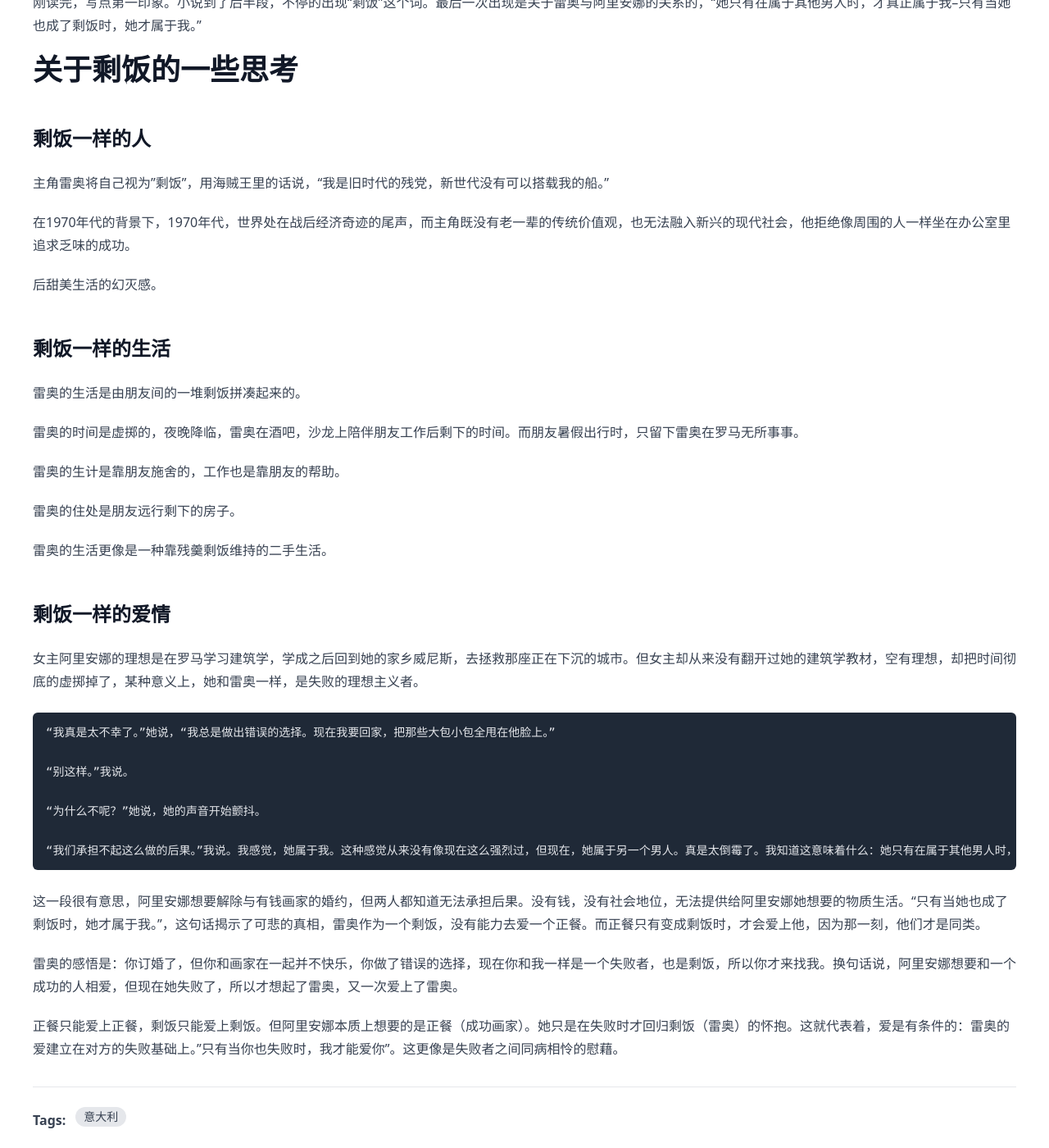
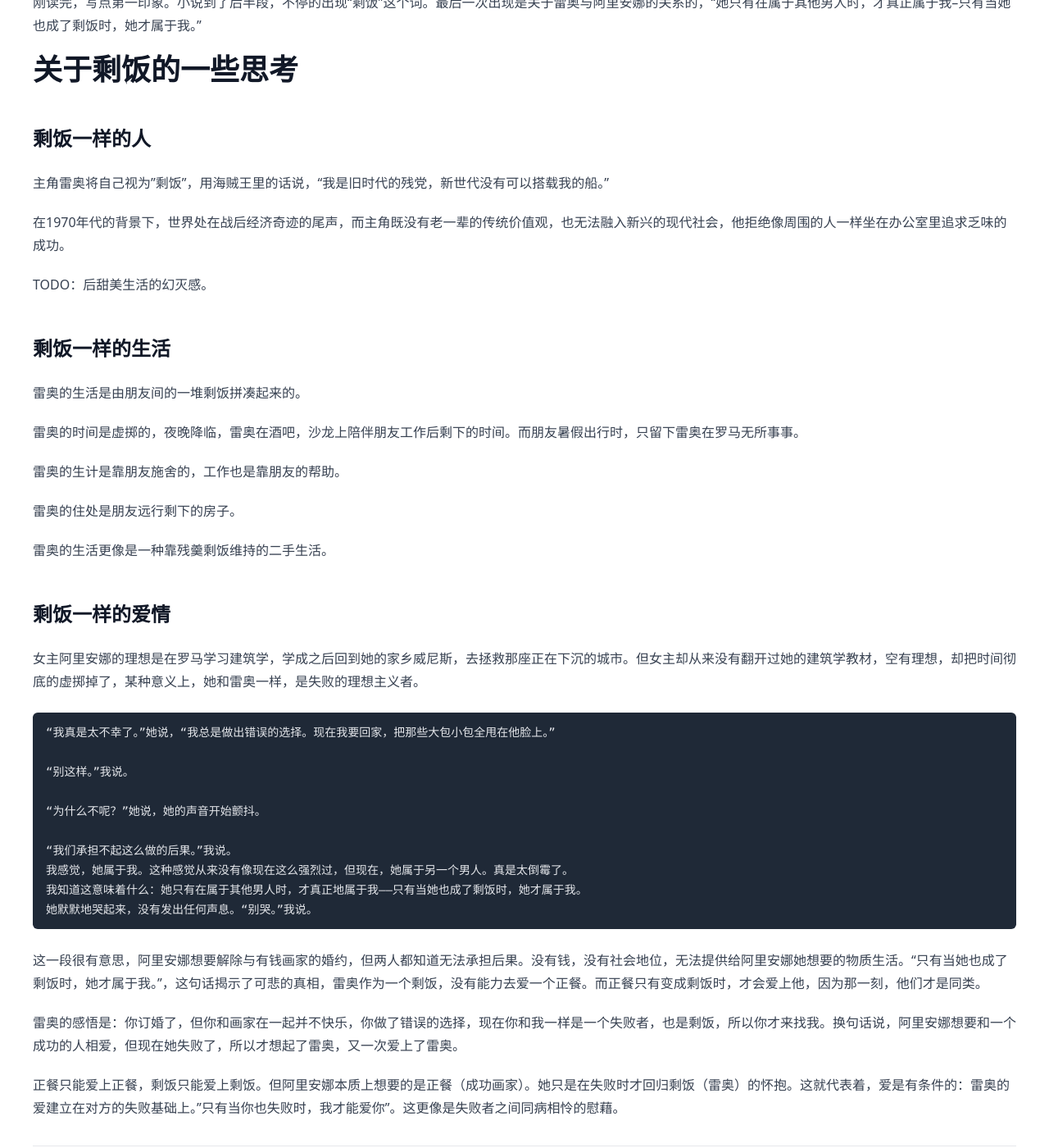
Before and after one commit to FiveEyes/fiveeyes.github.io, a Jekyll site: the page built from _notes/2025-11-10-last-summer-in-the-city.md, in a window 1280 px wide and 1400 px high, scrolled down 397 px. Shown: the whole window at 82% size. Built offline with Jekyll 4.4.1, drawn with Linux system fonts in a browser that asks for light colours; nearby versions of some CDN libraries.

Commit message:
Update 2025-11-10-last-summer-in-the-city.md

````diff
--- a/_notes/2025-11-10-last-summer-in-the-city.md
+++ b/_notes/2025-11-10-last-summer-in-the-city.md
@@ -14,9 +14,9 @@ tags: [意大利]
 
 主角雷奥将自己视为"剩饭"，用海贼王里的话说，“我是旧时代的残党，新世代没有可以搭载我的船。”
 
-在1970年代的背景下，1970年代，世界处在战后经济奇迹的尾声，而主角既没有老一辈的传统价值观，也无法融入新兴的现代社会，他拒绝像周围的人一样坐在办公室里追求乏味的成功。
+在1970年代的背景下，世界处在战后经济奇迹的尾声，而主角既没有老一辈的传统价值观，也无法融入新兴的现代社会，他拒绝像周围的人一样坐在办公室里追求乏味的成功。
 
-后甜美生活的幻灭感。
+TODO：后甜美生活的幻灭感。
 
 ## 剩饭一样的生活
 
@@ -41,7 +41,10 @@ tags: [意大利]
 
 “为什么不呢？”她说，她的声音开始颤抖。
 
-“我们承担不起这么做的后果。”我说。我感觉，她属于我。这种感觉从来没有像现在这么强烈过，但现在，她属于另一个男人。真是太倒霉了。我知道这意味着什么：她只有在属于其他男人时，才真正地属于我——只有当她也成了剩饭时，她才属于我。她默默地哭起来，没有发出任何声息。“别哭。”我说。
+“我们承担不起这么做的后果。”我说。
+我感觉，她属于我。这种感觉从来没有像现在这么强烈过，但现在，她属于另一个男人。真是太倒霉了。
+我知道这意味着什么：她只有在属于其他男人时，才真正地属于我——只有当她也成了剩饭时，她才属于我。
+她默默地哭起来，没有发出任何声息。“别哭。”我说。
 ```
 
 这一段很有意思，阿里安娜想要解除与有钱画家的婚约，但两人都知道无法承担后果。没有钱，没有社会地位，无法提供给阿里安娜她想要的物质生活。“只有当她也成了剩饭时，她才属于我。”，这句话揭示了可悲的真相，雷奥作为一个剩饭，没有能力去爱一个正餐。而正餐只有变成剩饭时，才会爱上他，因为那一刻，他们才是同类。
````
